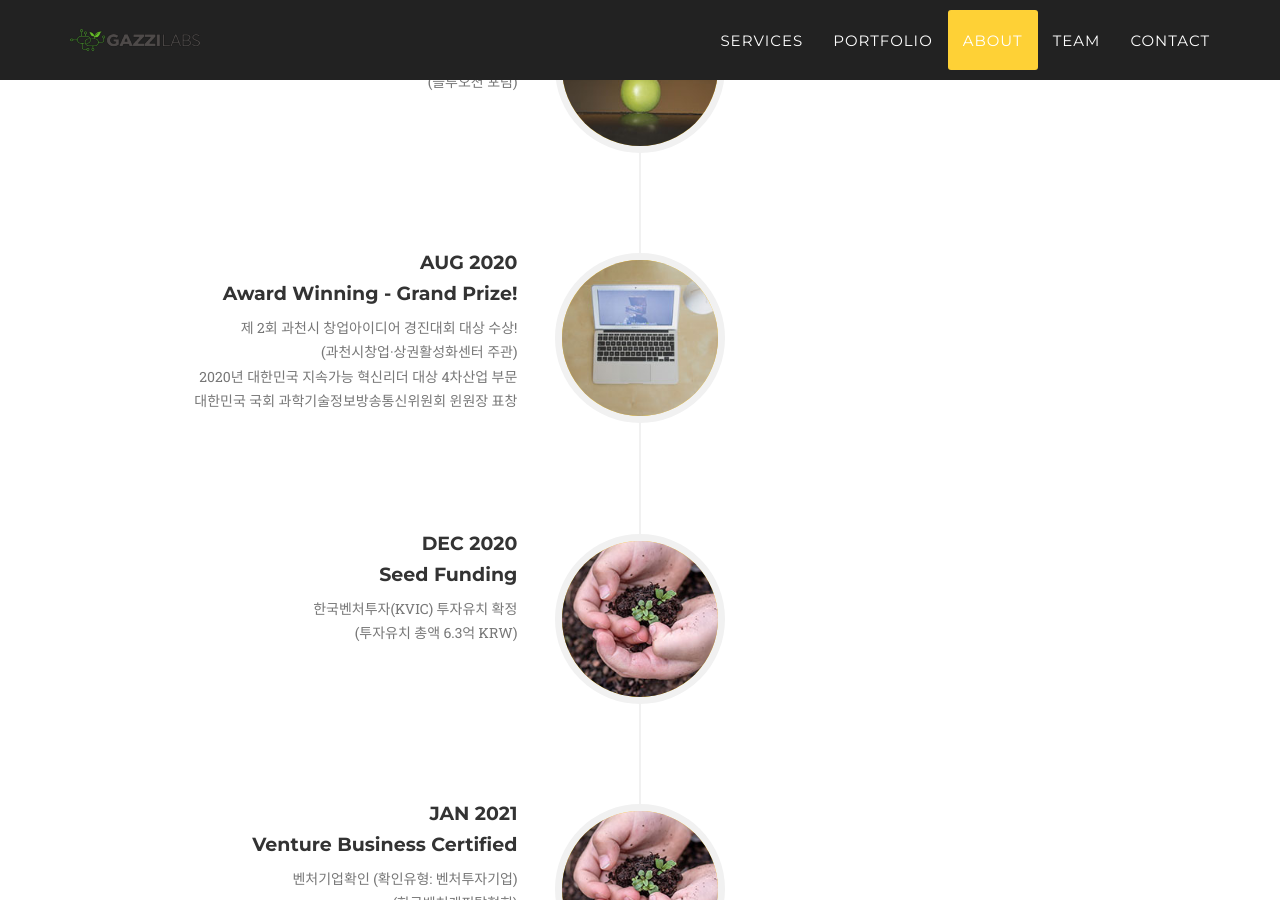
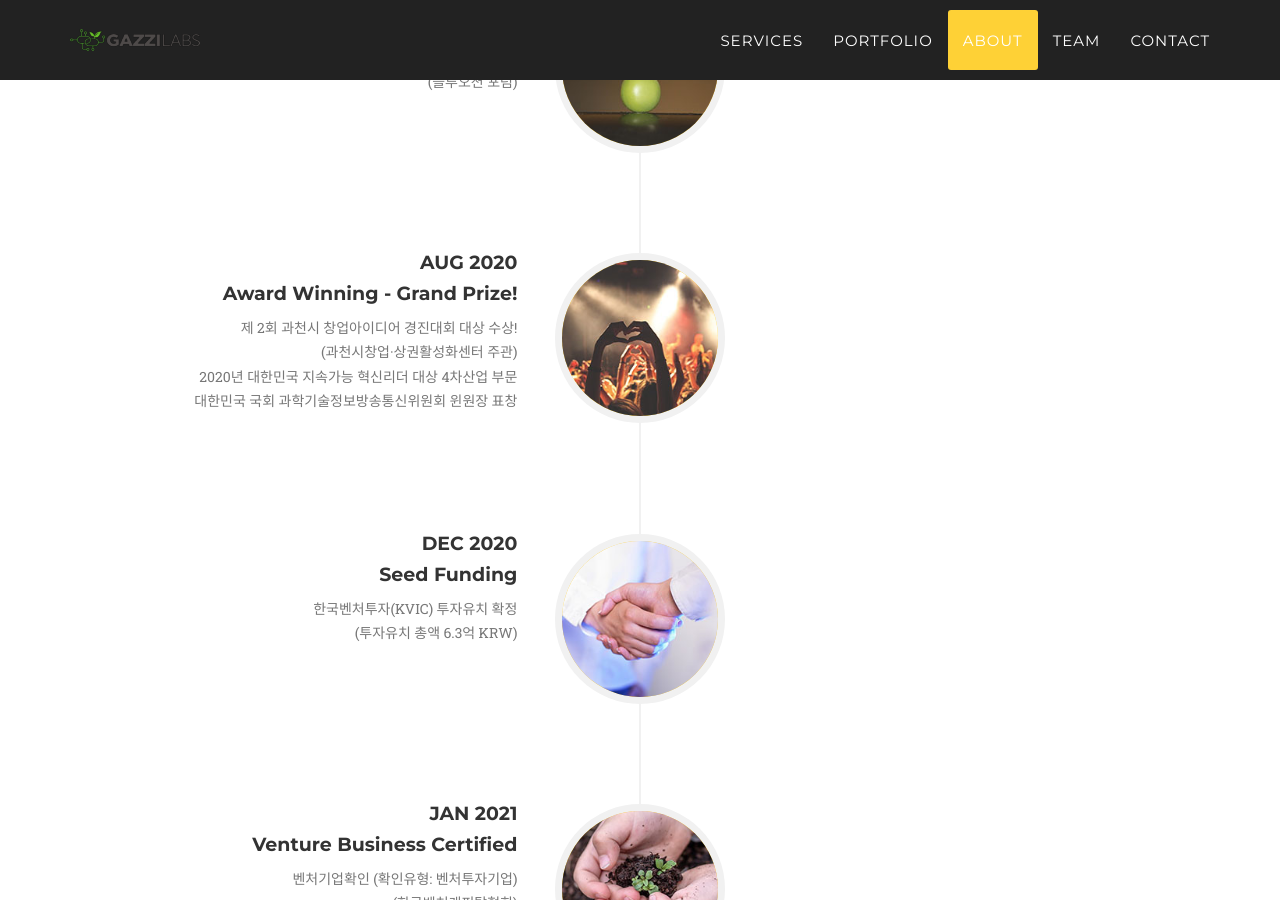
Before and after one commit to gazzilabs/gazzilabs.github.io, a Jekyll site: the page built from index.html, in a window 1280 px wide and 900 px high, scrolled down 4516 px. Built offline with Jekyll 4.4.1, drawn with Linux system fonts in a browser that asks for light colours; some web fonts are replaced.

Commit message:
update about

```diff
--- a/_includes/about.html
+++ b/_includes/about.html
@@ -58,7 +58,7 @@
                         </li>
                         <li>
                             <div class="timeline-image">
-                                <img class="img-circle img-responsive" src="img/about/3.jpg" alt="">
+                                <img class="img-circle img-responsive" src="img/about/15.jpg" alt="">
                             </div>
                             <div class="timeline-panel">
                                 <div class="timeline-heading">
@@ -75,7 +75,7 @@
                         </li>
                         <li>
                             <div class="timeline-image">
-                                <img class="img-circle img-responsive" src="img/about/11.jpg" alt="">
+                                <img class="img-circle img-responsive" src="img/about/17.jpg" alt="">
                             </div>
                             <div class="timeline-panel">
                                 <div class="timeline-heading">
```
Also changed, not shown: img/about/14.jpg (added), img/about/15.jpg (added), img/about/16.jpg (added), img/about/17.jpg (added), img/about/18.jpg (added), img/about/19.jpg (added), img/about/20.jpg (added).
